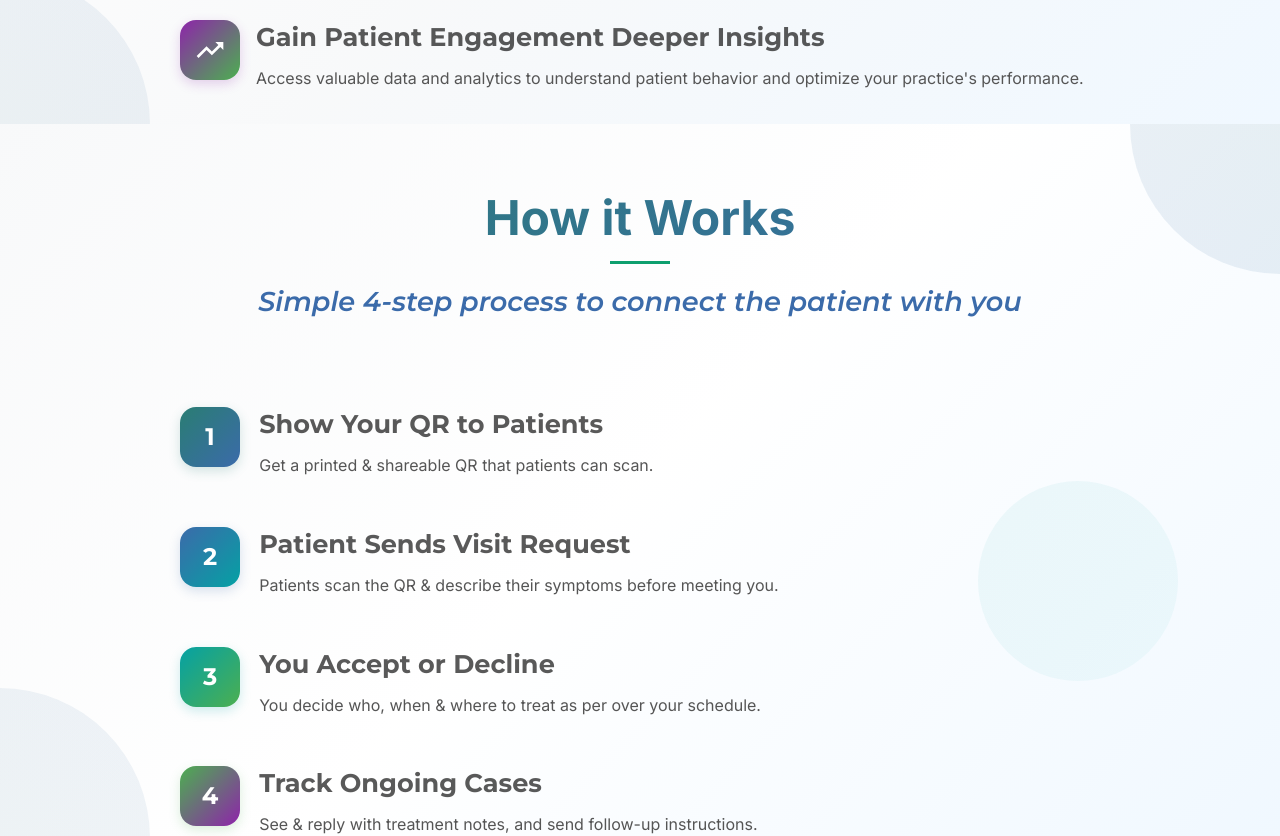
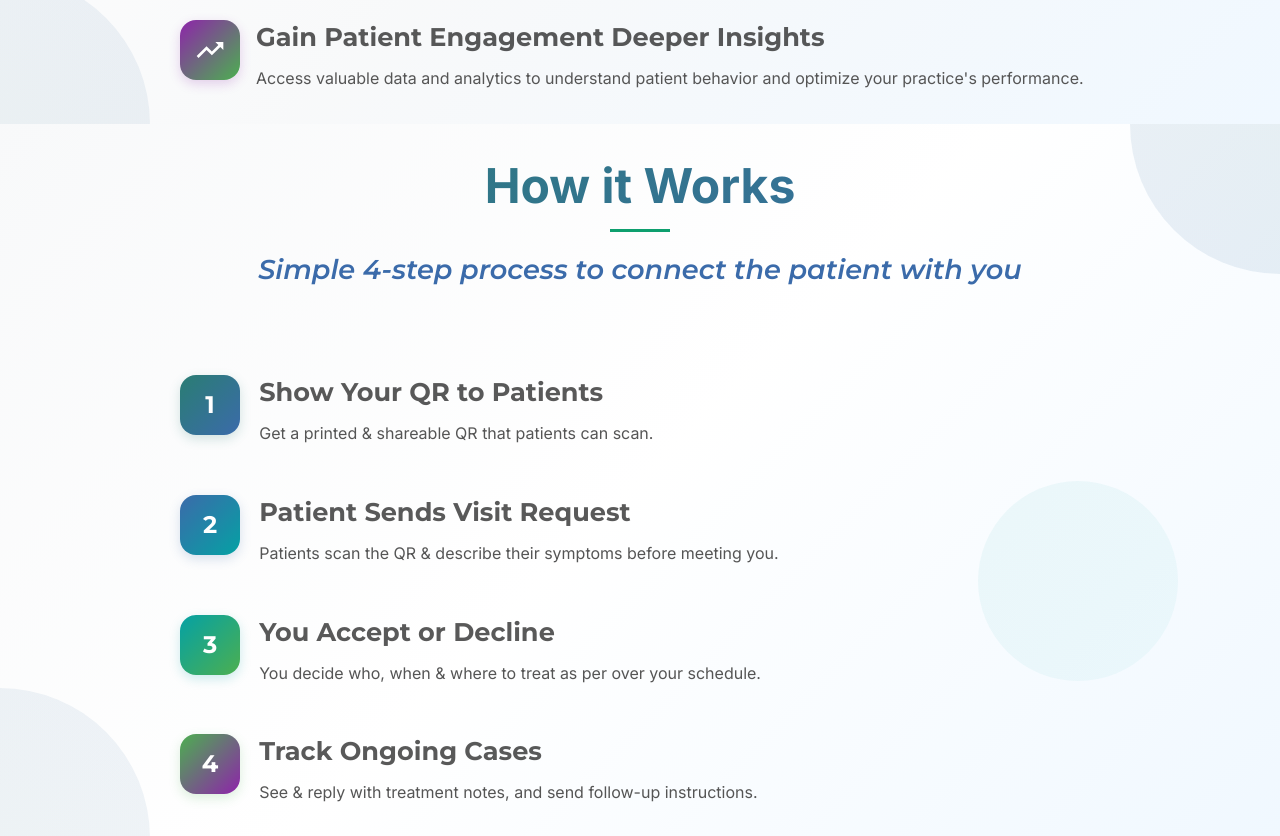
Before and after one commit to TellYouDoc/tellyoudoc-April19-25, a React (Vite) app: page / in a window 1280 px wide. Shown: the part 2500-3336 px from the top of the page. Built offline with nearby package versions, Linux system fonts and the light colour scheme.

Commit message:
Update Home page padding for improved layout consistency

```diff
--- a/src/pages/Home.jsx
+++ b/src/pages/Home.jsx
@@ -1134,7 +1134,7 @@ const Home = () => {
           style={{
             background:
               "linear-gradient(135deg, #f8f9fa 0%, #ffffff 50%, #f0f8ff 100%)",
-            padding: "4rem 0 0 0",
+            padding: "2rem 0",
             position: "relative",
             overflow: "hidden",
           }}
```
